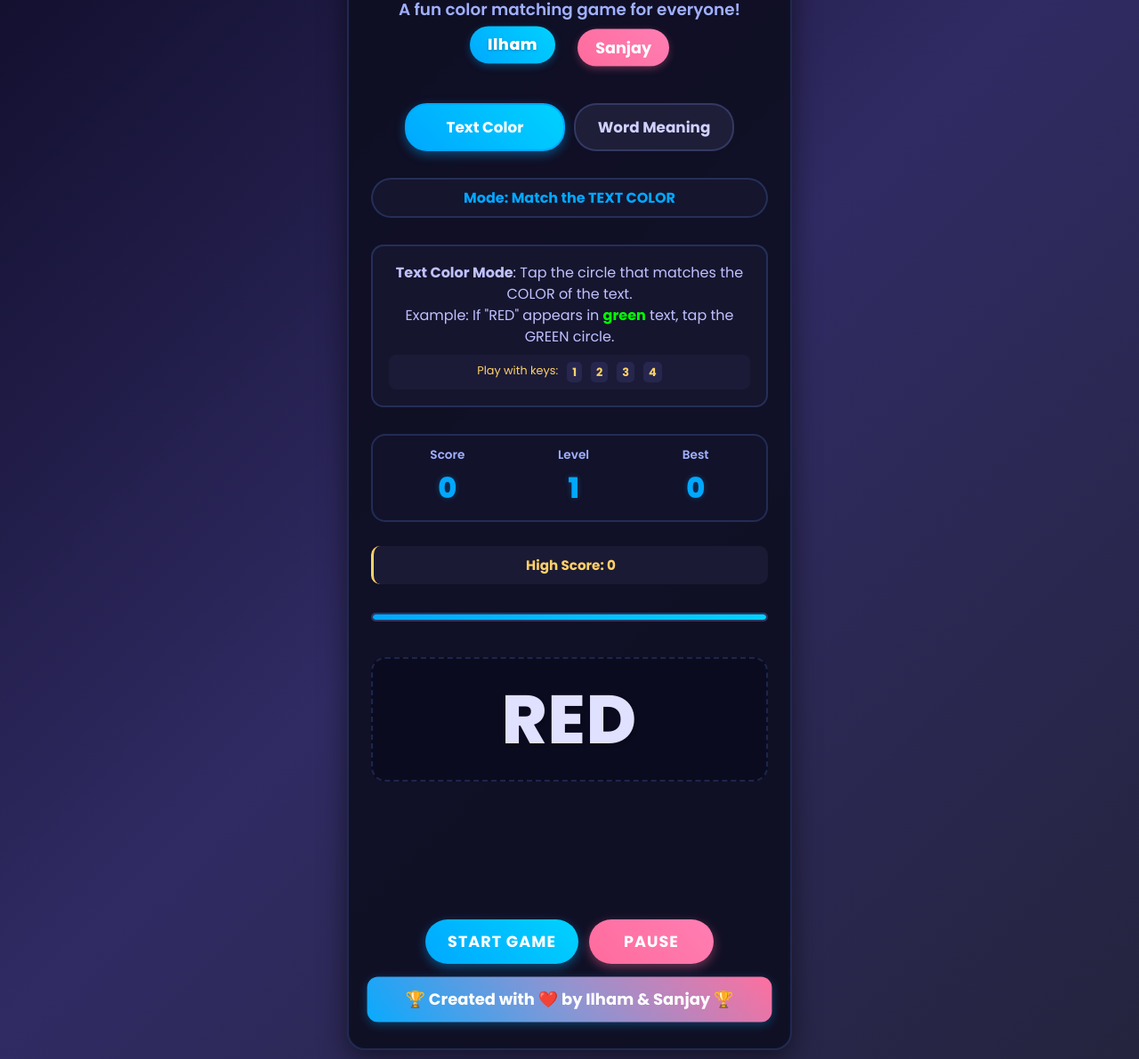
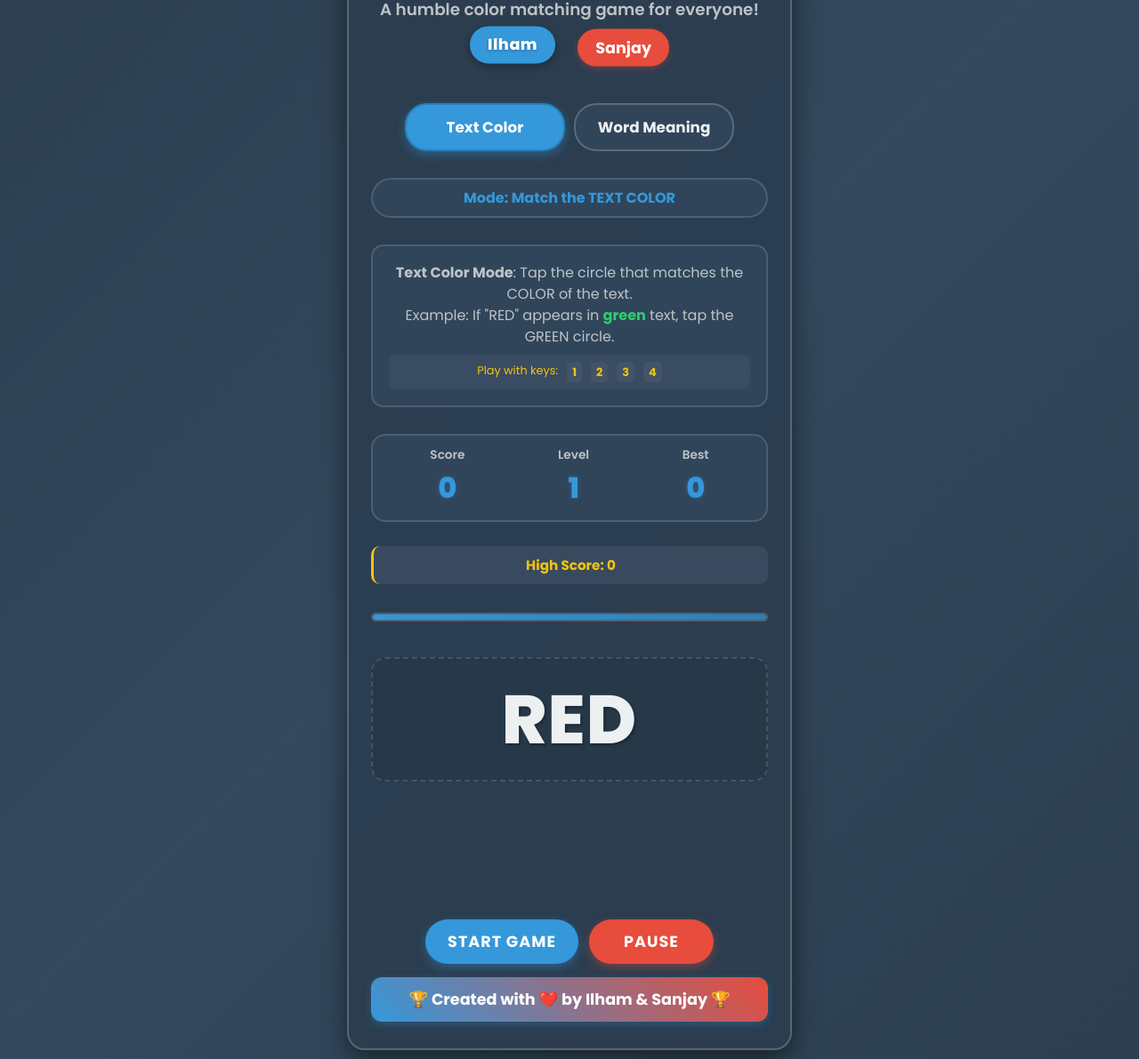
Before and after one commit to Ilhxmm/color-challenge, a plain HTML site: page index.html in a window 1280 px wide. Shown: the part 159-1350 px from the top of the page at 89% size. Drawn offline with Linux system fonts and the light colour scheme.

Commit message:
Update index.html

```diff
--- a/index.html
+++ b/index.html
@@ -17,20 +17,20 @@
         }
 
         body {
-            background: linear-gradient(135deg, #0f0c29, #302b63, #24243e);
+            background: linear-gradient(135deg, #2c3e50, #34495e, #2c3e50);
             min-height: 100vh;
             display: flex;
             justify-content: center;
             align-items: center;
             padding: 10px;
             overflow: hidden;
-            color: #e0e0ff;
+            color: #ecf0f1;
             -webkit-text-size-adjust: 100%;
             -webkit-tap-highlight-color: transparent;
         }
 
         .game-container {
-            background: rgba(15, 15, 35, 0.95);
+            background: rgba(44, 62, 80, 0.95);
             border-radius: 20px;
             box-shadow: 0 10px 30px rgba(0, 0, 0, 0.5);
             padding: 20px;
@@ -39,7 +39,7 @@
             text-align: center;
             position: relative;
             overflow: hidden;
-            border: 2px solid rgba(100, 150, 255, 0.2);
+            border: 2px solid rgba(189, 195, 199, 0.3);
             display: flex;
             flex-direction: column;
             min-height: 95vh;
@@ -53,24 +53,14 @@
         h1 {
             font-size: 1.8rem;
             margin-bottom: 5px;
-            background: linear-gradient(45deg, #00a8ff, #ff6b9c, #7afcff, #ff7eb3);
-            -webkit-background-clip: text;
-            -webkit-text-fill-color: transparent;
-            background-size: 300% 300%;
-            animation: gradientShift 8s ease infinite;
+            color: #ecf0f1;
             font-weight: 800;
             letter-spacing: -0.5px;
-            text-shadow: 0 0 8px rgba(122, 252, 255, 0.2);
-        }
-
-        @keyframes gradientShift {
-            0% { background-position: 0% 50%; }
-            50% { background-position: 100% 50%; }
-            100% { background-position: 0% 50%; }
+            text-shadow: 0 0 8px rgba(236, 240, 241, 0.3);
         }
 
         .subtitle {
-            color: #a0b0ff;
+            color: #bdc3c7;
             font-size: 1rem;
             font-weight: 600;
             margin-bottom: 10px;
@@ -88,21 +78,21 @@
             border-radius: 25px;
             font-weight: 700;
             font-size: 1rem;
-            box-shadow: 0 3px 8px rgba(0, 168, 255, 0.3);
+            box-shadow: 0 3px 8px rgba(0, 0, 0, 0.3);
             animation: float 3s ease-in-out infinite;
             color: white;
         }
 
         .name-badge.ilham {
-            background: linear-gradient(45deg, #00a8ff, #00d2ff);
+            background: #3498db;
             font-weight: 800;
             letter-spacing: 0.5px;
             text-shadow: 0 1px 3px rgba(0, 0, 0, 0.3);
         }
 
         .name-badge.sanjay {
-            background: linear-gradient(45deg, #ff6b9c, #ff7eb3);
-            box-shadow: 0 3px 8px rgba(255, 107, 156, 0.3);
+            background: #e74c3c;
+            box-shadow: 0 3px 8px rgba(231, 76, 60, 0.3);
             animation-delay: 1.5s;
         }
 
@@ -123,61 +113,61 @@
             padding: 10px 18px;
             border: none;
             border-radius: 25px;
-            background: rgba(40, 40, 70, 0.6);
-            color: #d0d0ff;
+            background: rgba(52, 73, 94, 0.7);
+            color: #ecf0f1;
             font-size: 0.95rem;
             font-weight: 700;
             cursor: pointer;
             transition: all 0.2s ease;
-            border: 2px solid rgba(100, 120, 200, 0.3);
+            border: 2px solid rgba(189, 195, 199, 0.3);
             flex: 1;
             min-width: 120px;
             max-width: 180px;
         }
 
         .mode-btn.active {
-            background: linear-gradient(45deg, #00a8ff, #00d2ff);
+            background: #3498db;
             color: white;
-            border-color: #00a8ff;
-            box-shadow: 0 4px 12px rgba(0, 168, 255, 0.4);
+            border-color: #2980b9;
+            box-shadow: 0 4px 12px rgba(52, 152, 219, 0.4);
         }
 
         .mode-btn.active.word {
-            background: linear-gradient(45deg, #ff6b9c, #ff7eb3);
-            border-color: #ff6b9c;
-            box-shadow: 0 4px 12px rgba(255, 107, 156, 0.4);
+            background: #e74c3c;
+            border-color: #c0392b;
+            box-shadow: 0 4px 12px rgba(231, 76, 60, 0.4);
         }
 
         .mode-btn:hover {
             transform: translateY(-2px);
-            background: rgba(50, 50, 80, 0.7);
+            background: rgba(63, 81, 101, 0.8);
         }
 
         .instructions-box {
-            background: rgba(25, 25, 50, 0.7);
+            background: rgba(52, 73, 94, 0.7);
             padding: 15px;
             border-radius: 14px;
             margin: 15px 0;
-            color: #c0c0ff;
+            color: #bdc3c7;
             font-size: 0.9rem;
             line-height: 1.5;
-            border: 2px solid rgba(100, 150, 255, 0.2);
+            border: 2px solid rgba(189, 195, 199, 0.2);
         }
 
         .keyboard-hint {
-            background: rgba(30, 30, 60, 0.7);
+            background: rgba(63, 81, 101, 0.7);
             padding: 8px;
             border-radius: 8px;
             margin-top: 8px;
             font-size: 0.8rem;
-            color: #ffd166;
+            color: #f1c40f;
             display: flex;
             justify-content: center;
             gap: 10px;
         }
 
         .key-hint {
-            background: rgba(50, 50, 100, 0.5);
+            background: rgba(75, 91, 110, 0.5);
             padding: 2px 6px;
             border-radius: 5px;
             font-weight: bold;
@@ -187,14 +177,14 @@
             display: flex;
             justify-content: space-around;
             margin: 15px 0;
-            background: rgba(20, 20, 45, 0.7);
+            background: rgba(52, 73, 94, 0.7);
             padding: 12px;
             border-radius: 16px;
-            border: 2px solid rgba(100, 150, 255, 0.2);
+            border: 2px solid rgba(189, 195, 199, 0.2);
         }
 
         .stat-box {
-            color: #a0b0ff;
+            color: #bdc3c7;
             font-weight: 600;
             font-size: 0.85rem;
         }
@@ -202,27 +192,27 @@
         .stat-value {
             font-size: 1.6rem;
             font-weight: 800;
-            color: #00a8ff;
+            color: #3498db;
             margin-top: 3px;
-            text-shadow: 0 0 6px rgba(0, 168, 255, 0.3);
+            text-shadow: 0 0 6px rgba(52, 152, 219, 0.3);
         }
 
         .stat-value.word {
-            color: #ff6b9c;
-            text-shadow: 0 0 6px rgba(255, 107, 156, 0.3);
+            color: #e74c3c;
+            text-shadow: 0 0 6px rgba(231, 76, 60, 0.3);
         }
 
         .game-area {
             position: relative;
             height: 160px;
             margin: 20px 0;
-            background: rgba(10, 10, 30, 0.7);
+            background: rgba(39, 55, 70, 0.7);
             border-radius: 16px;
             overflow: hidden;
             display: flex;
             justify-content: center;
             align-items: center;
-            border: 2px dashed rgba(100, 150, 255, 0.2);
+            border: 2px dashed rgba(189, 195, 199, 0.2);
             flex: 1;
             min-height: 140px;
         }
@@ -235,6 +225,7 @@
             text-shadow: 2px 2px 3px rgba(0, 0, 0, 0.3);
             max-width: 90%;
             word-break: break-all;
+            color: #ecf0f1;
         }
 
         .options {
@@ -255,7 +246,7 @@
             transition: all 0.2s ease;
             box-shadow: 0 4px 8px rgba(0, 0, 0, 0.4);
             position: relative;
-            border: 2px solid rgba(200, 200, 255, 0.2);
+            border: 2px solid rgba(236, 240, 241, 0.3);
             transform: scale(0.95);
             touch-action: manipulation;
         }
@@ -264,7 +255,7 @@
             transform: scale(1.15);
             box-shadow: 0 6px 15px rgba(0, 0, 0, 0.6);
             z-index: 2;
-            border-color: #ffd166;
+            border-color: #f1c40f;
         }
 
         .color-option::after {
@@ -273,7 +264,7 @@
             bottom: -25px;
             left: 50%;
             transform: translateX(-50%);
-            color: #e0e0ff;
+            color: #ecf0f1;
             font-size: 0.75rem;
             font-weight: 700;
             text-shadow: 0 1px 2px rgba(0, 0, 0, 0.8);
@@ -303,28 +294,28 @@
             align-items: center;
             font-weight: bold;
             font-size: 0.8rem;
-            border: 2px solid #ffd166;
+            border: 2px solid #f1c40f;
         }
 
         .timer-bar {
             height: 10px;
-            background: rgba(40, 40, 70, 0.6);
+            background: rgba(63, 81, 101, 0.6);
             border-radius: 5px;
             margin: 20px 0;
             overflow: hidden;
-            border: 2px solid rgba(100, 150, 255, 0.2);
+            border: 2px solid rgba(189, 195, 199, 0.2);
         }
 
         .timer-fill {
             height: 100%;
             width: 100%;
-            background: linear-gradient(90deg, #00a8ff, #00d2ff);
+            background: linear-gradient(90deg, #3498db, #2980b9);
             border-radius: 5px;
             transition: width 0.1s linear;
         }
 
         .timer-fill.word {
-            background: linear-gradient(90deg, #ff6b9c, #ff7eb3);
+            background: linear-gradient(90deg, #e74c3c, #c0392b);
         }
 
         .controls {
@@ -348,15 +339,15 @@
         }
 
         .btn.start {
-            background: linear-gradient(45deg, #00a8ff, #00d2ff);
+            background: #3498db;
             color: white;
-            box-shadow: 0 4px 12px rgba(0, 168, 255, 0.4);
+            box-shadow: 0 4px 12px rgba(52, 152, 219, 0.4);
         }
 
         .btn.pause {
-            background: linear-gradient(45deg, #ff6b9c, #ff7eb3);
+            background: #e74c3c;
             color: white;
-            box-shadow: 0 4px 12px rgba(255, 107, 156, 0.4);
+            box-shadow: 0 4px 12px rgba(231, 76, 60, 0.4);
         }
 
         .btn:hover {
@@ -364,11 +355,11 @@
         }
 
         .btn.start:hover {
-            box-shadow: 0 6px 16px rgba(0, 168, 255, 0.6);
+            box-shadow: 0 6px 16px rgba(52, 152, 219, 0.6);
         }
 
         .btn.pause:hover {
-            box-shadow: 0 6px 16px rgba(255, 107, 156, 0.6);
+            box-shadow: 0 6px 16px rgba(231, 76, 60, 0.6);
         }
 
         .btn:active {
@@ -381,7 +372,7 @@
             left: 0;
             width: 100%;
             height: 100%;
-            background: rgba(10, 10, 30, 0.95);
+            background: rgba(39, 55, 70, 0.95);
             display: flex;
             flex-direction: column;
             justify-content: center;
@@ -402,41 +393,41 @@
         .game-over h2 {
             font-size: 2.2rem;
             margin-bottom: 15px;
-            color: #00a8ff;
+            color: #3498db;
             font-weight: 800;
-            text-shadow: 0 0 12px rgba(0, 168, 255, 0.4);
+            text-shadow: 0 0 12px rgba(52, 152, 219, 0.4);
         }
 
         .final-score {
-            color: #c0c0ff;
+            color: #bdc3c7;
             font-size: 1.5rem;
             margin: 12px 0;
             font-weight: 700;
         }
 
         .final-score span {
-            color: #00a8ff;
+            color: #3498db;
             font-weight: 800;
         }
 
         .final-score.high {
-            color: #ff6b9c;
+            color: #e74c3c;
         }
 
         .mode-display {
-            background: rgba(25, 25, 50, 0.7);
+            background: rgba(52, 73, 94, 0.7);
             padding: 8px 16px;
             border-radius: 25px;
             font-weight: 700;
-            color: #00a8ff;
+            color: #3498db;
             margin: 15px 0;
             font-size: 1rem;
-            border: 2px solid rgba(100, 150, 255, 0.2);
+            border: 2px solid rgba(189, 195, 199, 0.2);
         }
 
         .mode-display.word {
-            color: #ff6b9c;
-            border-color: rgba(255, 107, 156, 0.3);
+            color: #e74c3c;
+            border-color: rgba(231, 76, 60, 0.3);
         }
 
         .confetti {
@@ -447,13 +438,13 @@
         }
 
         .high-score-display {
-            background: rgba(30, 30, 60, 0.7);
+            background: rgba(63, 81, 101, 0.7);
             padding: 10px;
             border-radius: 10px;
             margin: 12px 0;
             font-weight: 700;
-            color: #ffd166;
-            border-left: 3px solid #ffd166;
+            color: #f1c40f;
+            border-left: 3px solid #f1c40f;
             font-size: 0.95rem;
         }
 
@@ -461,12 +452,12 @@
             position: absolute;
             top: 15px;
             right: 15px;
-            background: rgba(40, 40, 70, 0.7);
+            background: rgba(63, 81, 101, 0.7);
             border: none;
             width: 36px;
             height: 36px;
             border-radius: 50%;
-            color: #a0d2eb;
+            color: #bdc3c7;
             font-size: 1.1rem;
             cursor: pointer;
             transition: all 0.2s ease;
@@ -477,38 +468,21 @@
         }
 
         .sound-toggle.muted {
-            color: #ff6b9c;
+            color: #e74c3c;
         }
 
         .made-by {
-            background: linear-gradient(45deg, #00a8ff, #ff6b9c);
+            background: linear-gradient(45deg, #3498db, #e74c3c);
             color: white;
             padding: 10px;
             border-radius: 12px;
             margin-top: auto;
             font-weight: 700;
             font-size: 0.95rem;
-            box-shadow: 0 3px 10px rgba(0, 168, 255, 0.3);
-            animation: pulse 2s infinite;
+            box-shadow: 0 3px 10px rgba(52, 152, 219, 0.3);
             position: relative;
             overflow: hidden;
             margin-bottom: 5px;
-        }
-
-        .made-by::before {
-            content: "";
-            position: absolute;
-            top: -50%;
-            left: -50%;
-            width: 200%;
-            height: 200%;
-            background: radial-gradient(circle, rgba(255,255,255,0.1) 0%, rgba(255,255,255,0) 70%);
-            z-index: -1;
-        }
-
-        @keyframes pulse {
-            0%, 100% { transform: scale(1); }
-            50% { transform: scale(1.02); }
         }
 
         /* Desktop improvements */
@@ -554,7 +528,7 @@
 
         <div class="header">
             <h1>Ilham & Sanjay Color Challenge</h1>
-            <div class="subtitle">A fun color matching game for everyone!</div>
+            <div class="subtitle">A humble color matching game for everyone!</div>
 
             <div class="names">
                 <div class="name-badge ilham">Ilham</div>
@@ -571,7 +545,7 @@
 
         <div class="instructions-box" id="instructions">
             <p><strong>Text Color Mode</strong>: Tap the circle that matches the COLOR of the text.</p>
-            <p>Example: If "RED" appears in <span style="color: #00ff00; font-weight: bold">green</span> text, tap the GREEN circle.</p>
+            <p>Example: If "RED" appears in <span style="color: #2ecc71; font-weight: bold">green</span> text, tap the GREEN circle.</p>
             <div class="keyboard-hint">
                 <span>Play with keys:</span>
                 <span class="key-hint">1</span>
@@ -665,18 +639,14 @@
         let isBackgroundMusicPlaying = false;
         let backgroundMusicSource = null;
 
-        // SIMPLE, UNIVERSAL COLORS THAT EVERYONE KNOWS
-        const colors = ['Red', 'Blue', 'Green', 'Yellow', 'Orange', 'Purple', 'Pink', 'Black'];
+        // SIMPLE, HUMBLE, IDENTICAL COLORS
+        const colors = ['Red', 'Blue', 'Green', 'Yellow'];
 
         const colorValues = {
-            'Red': '#e53935',
-            'Blue': '#1e88e5',
-            'Green': '#43a047',
-            'Yellow': '#ffeb3b',
-            'Orange': '#fb8c00',
-            'Purple': '#8e24aa',
-            'Pink': '#e91e63',
-            'Black': '#212121'
+            'Red': '#e74c3c',      // Soft red
+            'Blue': '#3498db',     // Soft blue
+            'Green': '#2ecc71',    // Soft green
+            'Yellow': '#f1c40f'    // Soft yellow
         };
 
         // Game variables
@@ -1176,12 +1146,12 @@
             if (currentMode === 'text-color') {
                 modeDisplay.textContent = 'Mode: Match the TEXT COLOR';
                 modeDisplay.className = 'mode-display';
-                instructions.innerHTML = '<p><strong>Text Color Mode</strong>: Tap the circle that matches the COLOR of the text.</p><p>Example: If "RED" appears in <span style="color: #00ff00; font-weight: bold">green</span> text, tap the GREEN circle.</p><div class="keyboard-hint"><span>Play with keys:</span><span class="key-hint">1</span><span class="key-hint">2</span><span class="key-hint">3</span><span class="key-hint">4</span></div>';
+                instructions.innerHTML = '<p><strong>Text Color Mode</strong>: Tap the circle that matches the COLOR of the text.</p><p>Example: If "RED" appears in <span style="color: #2ecc71; font-weight: bold">green</span> text, tap the GREEN circle.</p><div class="keyboard-hint"><span>Play with keys:</span><span class="key-hint">1</span><span class="key-hint">2</span><span class="key-hint">3</span><span class="key-hint">4</span></div>';
                 timerFill.className = 'timer-fill';
             } else {
                 modeDisplay.textContent = 'Mode: Match the WORD MEANING';
                 modeDisplay.className = 'mode-display word';
-                instructions.innerHTML = '<p><strong>Word Meaning Mode</strong>: Tap the circle that matches what the WORD says.</p><p>Example: If "RED" appears in <span style="color: #00ff00; font-weight: bold">green</span> text, tap the RED circle.</p><div class="keyboard-hint"><span>Play with keys:</span><span class="key-hint">1</span><span class="key-hint">2</span><span class="key-hint">3</span><span class="key-hint">4</span></div>';
+                instructions.innerHTML = '<p><strong>Word Meaning Mode</strong>: Tap the circle that matches what the WORD says.</p><p>Example: If "RED" appears in <span style="color: #2ecc71; font-weight: bold">green</span> text, tap the RED circle.</p><div class="keyboard-hint"><span>Play with keys:</span><span class="key-hint">1</span><span class="key-hint">2</span><span class="key-hint">3</span><span class="key-hint">4</span></div>';
                 timerFill.className = 'timer-fill word';
             }
         }
@@ -1237,11 +1207,11 @@
             let options = [correctAnswer];
             let otherColors = colors.filter(color => color !== correctAnswer);
 
-            // Add 3 random wrong colors
-            for (let i = 0; i < 3; i++) {
-                let randomIndex = Math.floor(Math.random() * otherColors.length);
-                options.push(otherColors[randomIndex]);
-                otherColors.splice(randomIndex, 1);
+            // Add remaining colors to make 4 total
+            for (let color of otherColors) {
+                if (options.length < 4) {
+                    options.push(color);
+                }
             }
 
             // Shuffle options
@@ -1253,9 +1223,6 @@
                 const option = document.createElement('div');
                 option.className = 'color-option';
                 option.style.backgroundColor = colorValues[color];
-                if (color === 'Yellow') {
-                    option.style.border = '2px solid #555555';
-                }
                 option.dataset.color = color;
                 option.dataset.index = index;
                 option.addEventListener('click', checkAnswer);
@@ -1463,9 +1430,6 @@
                 }
             }
 
-            // Fallback for white/black which might not have # in some browsers
-            if (hex === 'black' || hex === '#000000' || hex === '#212121') return 'Black';
-
             return null;
         }
 
@@ -1493,7 +1457,7 @@
 
         // Create confetti effect
         function createConfetti() {
-            const colors = ['#e53935', '#1e88e5', '#43a047', '#ffeb3b', '#fb8c00', '#e91e63'];
+            const colors = ['#e74c3c', '#3498db', '#2ecc71', '#f1c40f'];
             const gameArea = document.querySelector('.game-container');
 
             for (let i = 0; i < 100; i++) {
```
